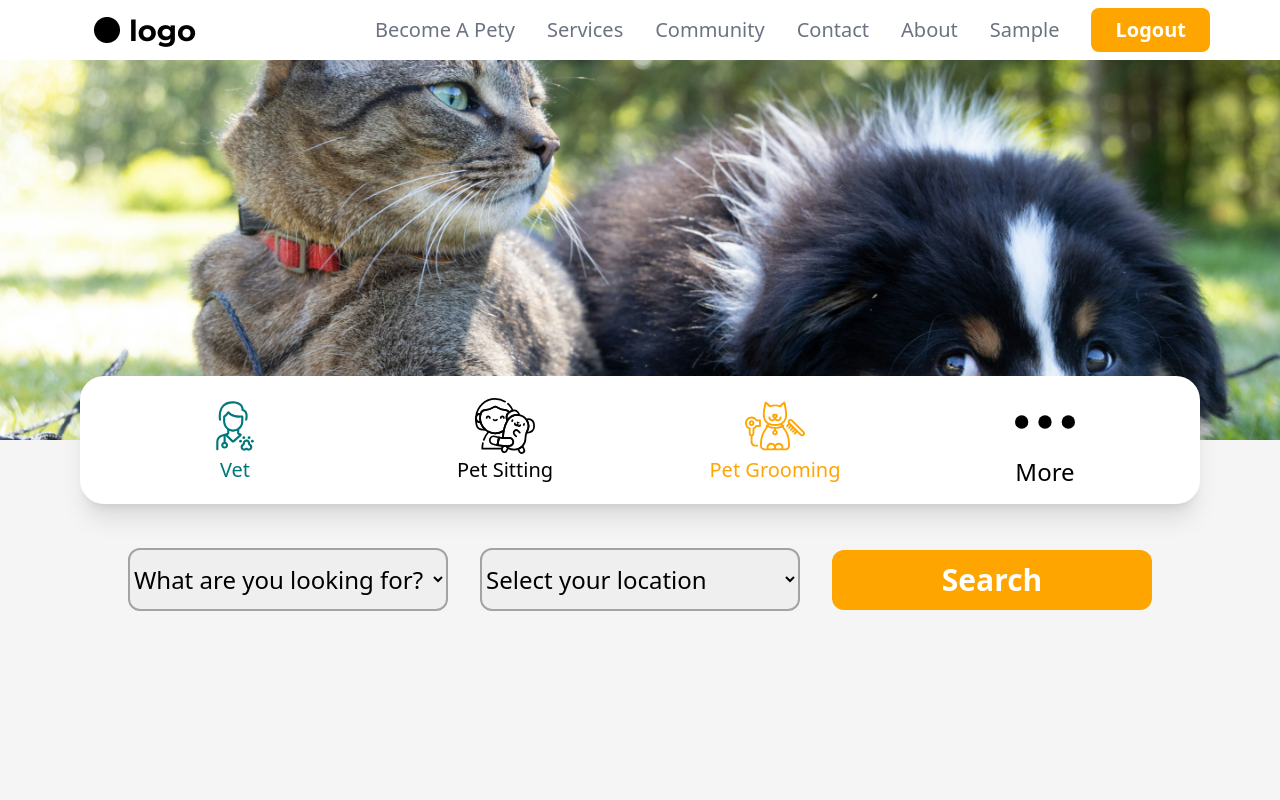
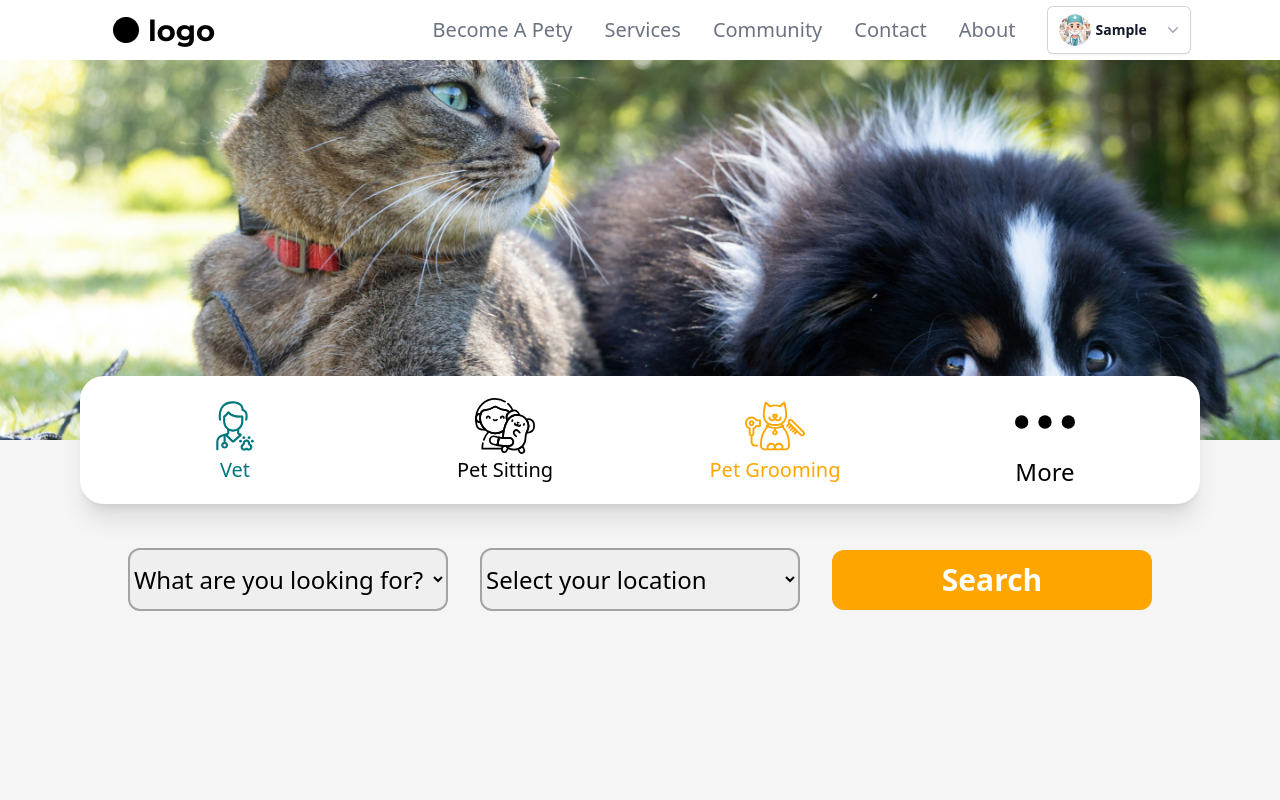
Before and after one commit to AhmedZahran15/Pety---Pet-Care, a React (Vite) app: page / in a window 1280 px wide. Shown: the top 800 px of the page. Built offline with nearby package versions, Linux system fonts and the light colour scheme; sample sign-in values are in the browser's storage.

Commit message:
implement UserDropDown component

```diff
--- a/src/components/BurgerMenu.jsx
+++ b/src/components/BurgerMenu.jsx
@@ -6,7 +6,7 @@ const BurgerMenu = () => {
   return (
     <div
       className={
-        "right-0 z-40 mr-6 flex w-8 cursor-pointer flex-col gap-1 hover:scale-110 md:hidden" +
+        "right-0 z-40 mr-6 flex w-8 cursor-pointer flex-col gap-1 hover:scale-110" +
         (showSideMenu ? " fixed scale-[1.2]" : "")
       }
       onClick={handleShowSideMenu}
--- a/src/components/Navbar.jsx
+++ b/src/components/Navbar.jsx
@@ -5,8 +5,9 @@ import { SideMenu } from "./SideMenu";
 import BlurPage from "./BlurPage";
 import { useContext } from "react";
 import AuthContext from "../contexts/AuthContext";
+import UserDropDown from "./UserDropDown";
 const Navbar = () => {
-  const { user, userData, logoutUser } = useContext(AuthContext);
+  const { user } = useContext(AuthContext);
   return (
     <SideMenuProvider>
       <header
@@ -16,8 +17,8 @@ const Navbar = () => {
         <Link to="/">
           <img src="/Logo Placeholder.png" alt="Logo" />
         </Link>
-        <div className="flex flex-row justify-between gap-8">
-          <ul className="hidden items-center justify-center gap-8 md:flex">
+        <div className="hidden flex-row justify-between gap-8 lg:flex">
+          <ul className="flex items-center justify-center gap-8">
             <li className=" Medium text-xl font-normal text-gray-500 transition-all  duration-300  hover:text-black">
               <Link to="becomeAPety">Become A Pety</Link>
             </li>
@@ -35,27 +36,20 @@ const Navbar = () => {
             </li>
           </ul>
           {user ? (
-            <div className="flex flex-row items-center justify-center gap-8">
-              <span className="text-xl font-normal text-gray-500">
-                {userData?.firstName}
-              </span>
-              <button
-                onClick={logoutUser}
-                className="rounded-lg bg-secondary px-6 py-2 text-justify text-xl font-bold text-white transition-all duration-300 hover:bg-amber-400"
-              >
-                Logout
-              </button>
-            </div>
+            <UserDropDown />
           ) : (
             <Link
-              className="mr-4 hidden rounded-lg bg-secondary px-6 py-2 text-justify text-xl font-bold text-white transition-all duration-300 hover:bg-amber-400 md:block "
+              className="mr-4 hidden rounded-lg bg-secondary px-6 py-2 text-justify text-xl font-bold text-white transition-all duration-300 hover:bg-amber-400 lg:block "
               to="auth/login"
             >
               Login
             </Link>
           )}
         </div>
-        <BurgerMenu />
+        <div className="flex items-center gap-4 lg:hidden">
+          <UserDropDown />
+          <BurgerMenu />
+        </div>
         <BlurPage />
         <SideMenu />
       </header>
--- /dev/null
+++ b/src/components/UserDropDown.jsx
@@ -0,0 +1,74 @@
+import { useContext, useState } from "react";
+import { Link } from "react-router-dom";
+import AuthContext from "../contexts/AuthContext";
+
+function UserDropDown() {
+  const { userData, logoutUser } = useContext(AuthContext);
+  const [isOpen, setIsOpen] = useState(false);
+  return (
+    <div className="relative inline-block text-left">
+      <div>
+        <button
+          onClick={() => setIsOpen((prev) => !prev)}
+          type="button"
+          className="inline-flex items-center justify-center gap-x-4 rounded-md bg-white px-3 py-2 text-sm font-semibold text-gray-900 shadow-sm ring-1 ring-inset ring-gray-300 hover:bg-gray-50"
+        >
+          <div className="flex items-center gap-x-1">
+            <img
+              src="images/vetImg.jpg"
+              alt="avatar"
+              className="h-8 w-8 rounded-full"
+            />
+            <p>{userData?.firstName}</p>
+          </div>
+          <svg
+            className="-mr-1 h-5 w-5 text-gray-400"
+            viewBox="0 0 20 20"
+            fill="currentColor"
+            aria-hidden="true"
+          >
+            <path
+              fillRule="evenodd"
+              d="M5.23 7.21a.75.75 0 011.06.02L10 11.168l3.71-3.938a.75.75 0 111.08 1.04l-4.25 4.5a.75.75 0 01-1.08 0l-4.25-4.5a.75.75 0 01.02-1.06z"
+              clipRule="evenodd"
+            />
+          </svg>
+        </button>
+      </div>
+      <div
+        onMouseLeave={() => setIsOpen(false)}
+        className={`${
+          isOpen ? "block" : "hidden"
+        } absolute right-[-1] z-10 mt-2 w-36 origin-top-right overflow-clip rounded-md bg-white shadow-lg ring-1 ring-black ring-opacity-5 transition duration-150 ease-in-out focus:outline-none`}
+      >
+        <Link
+          to="/dashboard"
+          className="block px-4 py-2 text-sm text-gray-700 hover:bg-gray-100"
+        >
+          DashBoard
+        </Link>
+        <Link
+          to="/profile"
+          className="block px-4 py-2 text-sm text-gray-700 hover:bg-gray-100"
+        >
+          Profile
+        </Link>
+        <Link
+          to="/settings"
+          className="block px-4 py-2 text-sm text-gray-700 hover:bg-gray-100"
+        >
+          Settings
+        </Link>
+        <button
+          onClick={() => logoutUser()}
+          type="button"
+          className="block w-full px-4 py-2 text-left text-sm text-gray-700 hover:bg-gray-100"
+        >
+          Sign out
+        </button>
+      </div>
+    </div>
+  );
+}
+
+export default UserDropDown;
```
